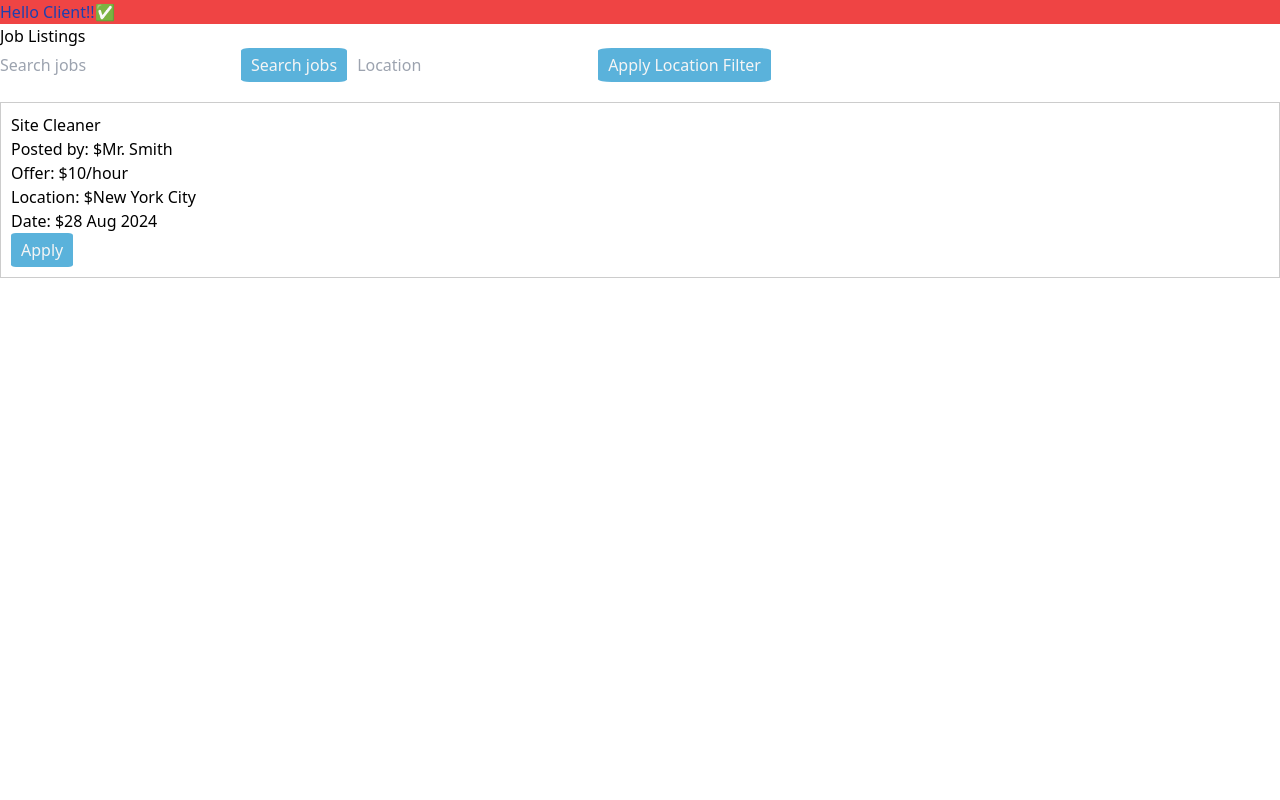
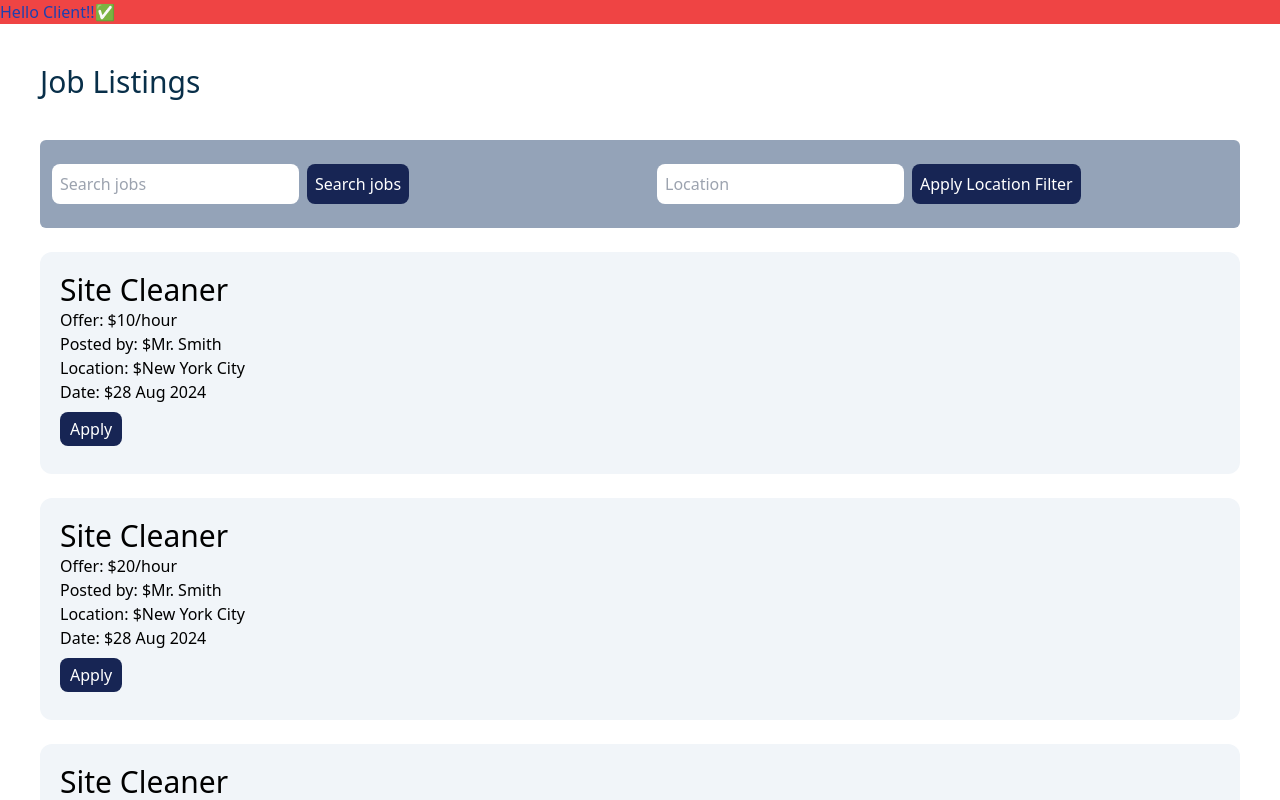
Before and after one commit to Xylloz/GigSpot, a React (Vite) app in the folder client/: page / in a window 1280 px wide. Shown: the top 800 px of the page. Built offline with nearby package versions, Linux system fonts and the light colour scheme.

Commit message:
added tailwind stylings to job listing page

```diff
--- a/client/src/App.tsx
+++ b/client/src/App.tsx
@@ -6,7 +6,7 @@ function App() {
     <div className="App">
       <p className="bg-red-500 text-blue-800">Hello Client!!✅</p>
 
-      <h1>Job Listings</h1>
+      <h1 className="m-10 text-3xl text-sky-950 ">Job Listings</h1>
       <JobListingPage />
     </div>
   );
--- a/client/src/components/JobListing.jsx
+++ b/client/src/components/JobListing.jsx
@@ -2,14 +2,19 @@ import React from 'react';
 
 const JobListing = ({job})=>{
     return(
-        <div className='job-listing'>
-        <p className="job-title">{job.title}</p>
-        <p>Posted by: ${job.poster}</p>
-        <p>Offer: ${job.offer}/hour</p>
-        <p>Location: ${job.location}</p>
-        <p>Date: ${job.date}</p>
-        <button onClick={()=> alert(`You have just applied for ${job.title}`)}> Apply </button>
-        </div>
+
+        <li
+        className="p-5 border-gray-400 rounded-xl my-6 bg-slate-100"
+      >
+            <p className="job-title text-3xl">{job.title}</p>
+            <p>Offer: ${job.offer}/hour</p>
+            <p>Posted by: ${job.poster}</p>
+            <p>Location: ${job.location}</p>
+            <p>Date: ${job.date}</p>
+            <button className=" my-2 rounded-lg bg-blue-950 text-white hover:bg-blue-400 " onClick={()=> alert(`You have just applied for ${job.title}`)}> Apply </button>
+
+            </li>
+
     )
 }
 
--- a/client/src/components/JobListingPage.jsx
+++ b/client/src/components/JobListingPage.jsx
@@ -10,7 +10,22 @@ const initialJobs = [
     offer: '10',
     location: 'New York City',
     date: '28 Aug 2024',
-    }
+  },
+  {
+    poster: 'Mr. Smith',
+    title: 'Site Cleaner',
+    offer: '20',
+    location: 'New York City',
+    date: '28 Aug 2024',
+  },
+  {
+    poster: 'Mr. Smith',
+    title: 'Site Cleaner',
+    offer: '30',
+    location: 'New York City',
+    date: '28 Aug 2024',
+  },
+
 ]
 
 const JobListingPage =()=>{
@@ -33,12 +48,12 @@ const JobListingPage =()=>{
       };
 
     return (
-        <div className='job-listing-page'>
+        <div className='job-listing-page m-10'>
             <SearchFilter onSearch={handleSearch} onFilter={handleFilter} />
-            <div className='job-listings'>
+            <ul className='job-listings'>
             {filteredJobs.map((job,index)=>(
-                <JobListing key={index} job={job} />
-            ))}</div>
+                <JobListing key={index} job={job} index={index}/>
+            ))}</ul>
         </div>
     )
 }
--- a/client/src/components/SearchFilter.jsx
+++ b/client/src/components/SearchFilter.jsx
@@ -13,13 +13,15 @@ const SearchFilter = ({onSearch, onFilter})=>{
     }
 
     return(
-        <div className="search-filter">
-        <input type="text" placeholder="Search jobs" value={searchTerm} onChange={((e)=>setSearchTerm(e.target.value))} />
-        <button onClick={handleSearch}> Search jobs</button>
-        <input type="text" placeholder="Location" value={location} onChange={((e)=>setLocation(e.target.value))} />
-        <button onClick={handleFilter}> Apply Location Filter</button>
-
-
+        <div className="search-filter grid-cols-2 gap-5 mt-3 mb-3 contents bg-slate-400 rounded-md ">
+            <div className="flex-1 p-2 my-2">
+            <input className="border-gray-500 p-2 mx-1 rounded-lg" type="text" placeholder="Search jobs" value={searchTerm} onChange={((e)=>setSearchTerm(e.target.value))} />
+            <button className=" my-2 rounded-lg bg-blue-950 text-white hover:bg-blue-400 p-2 mx-1 "  onClick={handleSearch}> Search jobs</button>
+            </div>
+            <div className="flex-1 p-2 my-2" >
+            <input className=" border-gray-500 p-2 mx-1 rounded-lg" type="text" placeholder="Location" value={location} onChange={((e)=>setLocation(e.target.value))} />
+            <button className=" my-2 rounded-lg bg-blue-950 text-white hover:bg-blue-400 p-2 mx-1 " onClick={handleFilter}> Apply Location Filter</button>
+            </div>
         </div>
     )
 
```
Lines whose indentation alone changed are shown as unchanged.
